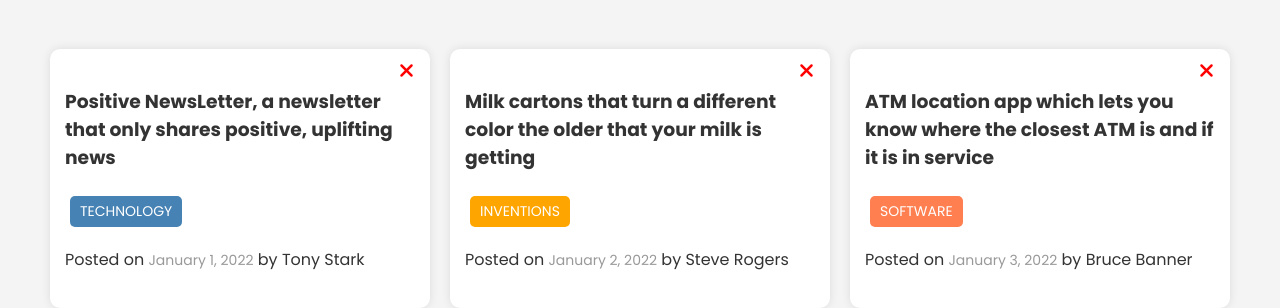
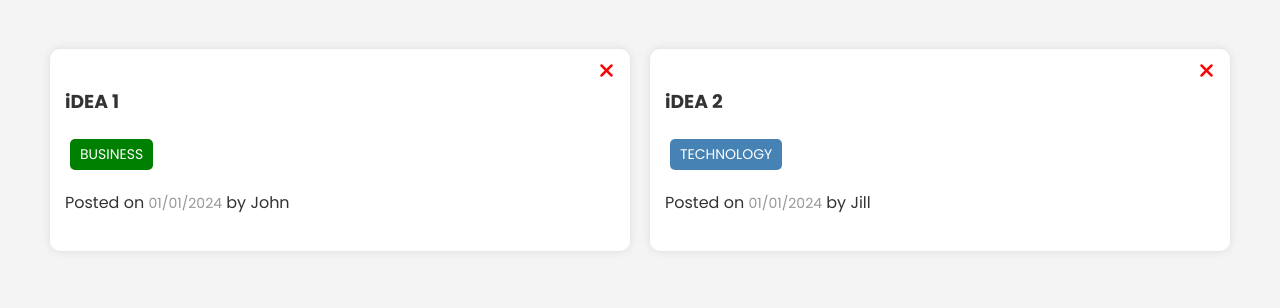
Before and after one commit to NibboNi/random-ideas, a website built with webpack: page client/src/index.html in a window 1280 px wide. Shown: the part 90-398 px from the top of the page. Built offline with nearby package versions, Linux system fonts and the light colour scheme.

Commit message:
add ideaList component

```diff
--- /dev/null
+++ b/client/src/components/IdeaList.js
@@ -0,0 +1,67 @@
+class IdeaList {
+  #ideaListEl;
+  #ideas;
+  #validTags;
+
+  constructor() {
+    this.#ideaListEl = document.querySelector("#idea-list");
+    this.#ideas = [
+      {
+        id: 1,
+        text: "iDEA 1",
+        tag: "business",
+        username: "John",
+        date: "01/01/2024",
+      },
+      {
+        id: 2,
+        text: "iDEA 2",
+        tag: "technology",
+        username: "Jill",
+        date: "01/01/2024",
+      },
+    ];
+    this.#validTags = new Set();
+    this.#validTags.add("technology");
+    this.#validTags.add("software");
+    this.#validTags.add("business");
+    this.#validTags.add("education");
+    this.#validTags.add("health");
+    this.#validTags.add("inventions");
+  }
+
+  getTagClass(tag) {
+    tag = tag.toLowerCase();
+    let tagClass = "";
+    if (this.#validTags.has(tag)) {
+      tagClass = `tag-${tag}`;
+    } else {
+      tagClass = "";
+    }
+
+    return tagClass;
+  }
+
+  render() {
+    this.#ideaListEl.innerHTML = this.#ideas
+      .map((idea) => {
+        const tagClass = this.getTagClass(idea.tag);
+        return `
+          <div class="card">
+            <button class="delete"><i class="fas fa-times"></i></button>
+            <h3>
+              ${idea.text}
+            </h3>
+            <p class="tag ${tagClass}">${idea.tag.toUpperCase()}</p>
+            <p>
+              Posted on <span class="date">${idea.date}</span> by
+              <span class="author">${idea.username}</span>
+            </p>
+          </div>
+      `;
+      })
+      .join("");
+  }
+}
+
+export default IdeaList;
--- a/client/src/index.html
+++ b/client/src/index.html
@@ -17,42 +17,6 @@
   </header>
   <div class="container">
     <div id="idea-list" class="ideas">
-      <div class="card">
-        <button class="delete"><i class="fas fa-times"></i></button>
-        <h3>
-          Positive NewsLetter, a newsletter that only shares positive,
-          uplifting news
-        </h3>
-        <p class="tag tag-technology">TECHNOLOGY</p>
-        <p>
-          Posted on <span class="date">January 1, 2022</span> by
-          <span class="author">Tony Stark</span>
-        </p>
-      </div>
-      <div class="card">
-        <button class="delete"><i class="fas fa-times"></i></button>
-        <h3>
-          Milk cartons that turn a different color the older that your milk is
-          getting
-        </h3>
-        <p class="tag tag-inventions">INVENTIONS</p>
-        <p>
-          Posted on <span class="date">January 2, 2022</span> by
-          <span class="author">Steve Rogers</span>
-        </p>
-      </div>
-      <div class="card">
-        <button class="delete"><i class="fas fa-times"></i></button>
-        <h3>
-          ATM location app which lets you know where the closest ATM is and if
-          it is in service
-        </h3>
-        <p class="tag tag-software">SOFTWARE</p>
-        <p>
-          Posted on <span class="date">January 3, 2022</span> by
-          <span class="author">Bruce Banner</span>
-        </p>
-      </div>
     </div>
   </div>
 
--- a/client/src/index.js
+++ b/client/src/index.js
@@ -1,8 +1,11 @@
 import "@fortawesome/fontawesome-free/css/all.css";
 import Modal from "./components/Modal";
 import IdeaForm from "./components/IdeaForm";
+import IdeaList from "./components/IdeaList";
 import "./css/style.css";
 
 const modal = new Modal();
 const ideaForm = new IdeaForm();
 ideaForm.render();
+const ideaList = new IdeaList();
+ideaList.render();
```
